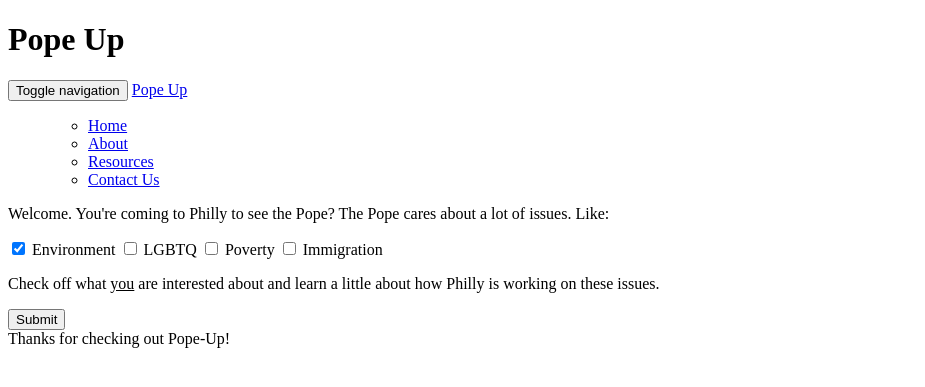
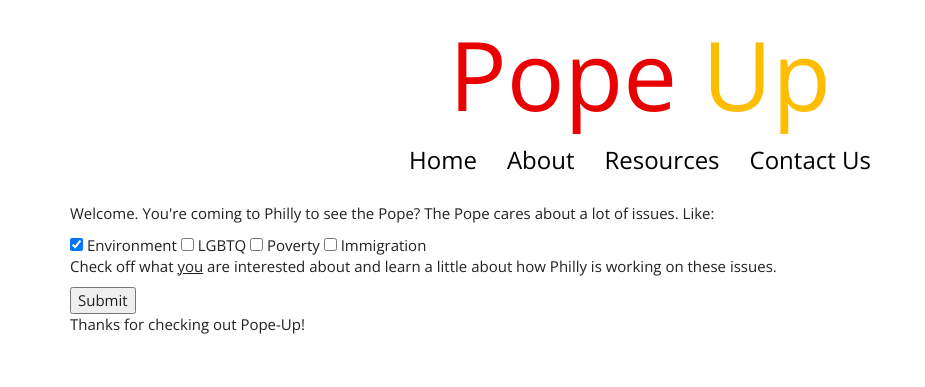
Before and after one commit to hcutler/Pope-Up, a Flask app: page / in a window 1280 px wide. Shown: the top 387 px of the page, without its empty margins (0-925 px from the left). Run offline with Flask 2, Linux system fonts and the light colour scheme; some libraries are stand-ins or nearby versions.

Commit message:
css for homepage

```diff
--- /dev/null
+++ b/static/css/base.css
@@ -0,0 +1,47 @@
+body {
+    font-family: "Open Sans",sans-serif;
+    font-weight: 300;
+    overflow-x: hidden;
+    text-rendering: optimizeLegibility;
+}
+
+#popeup {
+	text-align: center;
+	font-size: 96px;
+	color: rgb(233, 0, 0);
+}
+
+#popeup span {
+	color: rgb(255, 189, 0);
+}
+
+/* Navbar styling */
+.navbar .navbar-nav {
+  display: inline-block;
+  float: none;
+  vertical-align: top;
+}
+
+.navbar .navbar-collapse {
+  text-align: center;
+}
+
+.navbar-default {
+	background-color: rgba(0, 0, 0, 0);
+	border-color: rgba(0, 0, 0, 0);
+}
+
+.navbar-default .navbar-nav>li>a {
+	font-size: 24px;
+	color: black;
+}
+
+.navbar-default .navbar-nav>li>a:hover {
+  color: black;
+	opacity: 0.8;
+}
+
+.navbar-default .navbar-nav>li>a:hover {
+	background-color: rgba(0, 0, 0, 0);
+	border-color: rgba(0, 0, 0, 0);
+}
--- a/templates/base.html
+++ b/templates/base.html
@@ -8,13 +8,14 @@
 	<script src="https://maxcdn.bootstrapcdn.com/bootstrap/3.3.5/js/bootstrap.min.js"></script>
 
 	<link type="text/css" rel="stylesheet" href="{{ url_for('static', filename='css/bootstrap.min.css') }}">
+	<link type="text/css" rel="stylesheet" href="{{ url_for('static', filename='css/base.css') }}">
 	{% endblock %}
 </head>
 
 <body>
 	<div class="container">
 		<div id="header"> {% block header %}
-		<h1>Pope Up</h1>
+			<h1 id="popeup">Pope <span>Up</span></h1>
 
 			<nav class="navbar navbar-default">
 			  <div class="container-fluid">
@@ -26,18 +27,16 @@
 			        <span class="icon-bar"></span>
 			        <span class="icon-bar"></span>
 			      </button>
-			      <a class="navbar-brand" href="#">Pope Up</a>
+			      <!-- <a class="navbar-brand" href="#">Pope Up</a> -->
 			    </div>
 
 			    <!-- Collect the nav links, forms, and other content for toggling -->
 			    <div class="collapse navbar-collapse" id="bs-example-navbar-collapse-1">
-			      <ul class="nav navbar-nav navbar-right">
 			      <ul class="nav navbar-nav">
 			        <li><a href="#">Home</a></li>
 			        <li><a href="#">About</a></li>
 			        <li><a href="#">Resources</a></li>
 			        <li><a href="#">Contact Us</a></li>
-			      </ul>
 			      </ul>
 			    </div><!-- /.navbar-collapse -->
 			  </div><!-- /.container-fluid -->
--- a/templates/home.html
+++ b/templates/home.html
@@ -1,8 +1,9 @@
 {% extends "base.html" %}
 
-<!-- {% block head %}
+{% block head %}
+{{ super() }}
 <link type="text/css" rel="stylesheet" href="{{ url_for('static', filename='css/home.css') }}">
-{% endblock %} -->
+{% endblock %}
 
 {% block content %}
 <div class="container">
```
Also changed, not shown: 1 other file.
